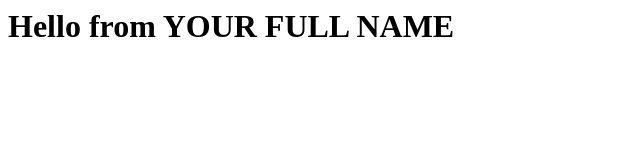
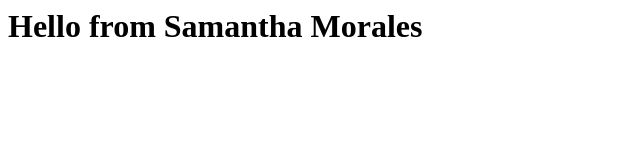
Before and after one commit to TxtrisSammi/swa-morales, a plain HTML site: page index.html in a window 1280 px wide. Shown: the whole page, without its empty margins (0-640 px from the left). Drawn offline with Linux system fonts and the light colour scheme.

Commit message:
Update index.html

```diff
--- a/index.html
+++ b/index.html
@@ -1,8 +1,8 @@
 <html>
   <head>
-    <title>YOUR LAST NAME</title>
+    <title>Morales</title>
   </head>
   <body>
-    <h1>Hello from YOUR FULL NAME</h1>
+    <h1>Hello from Samantha Morales</h1>
   </body>
 </html>
```
